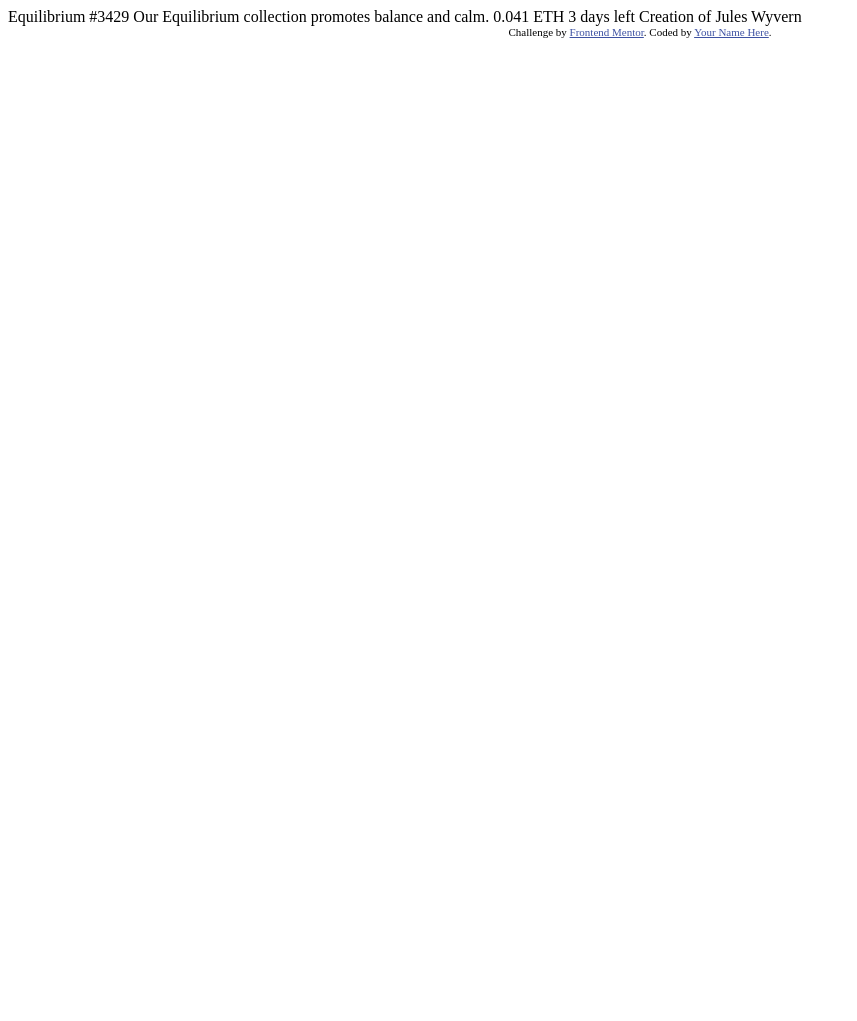
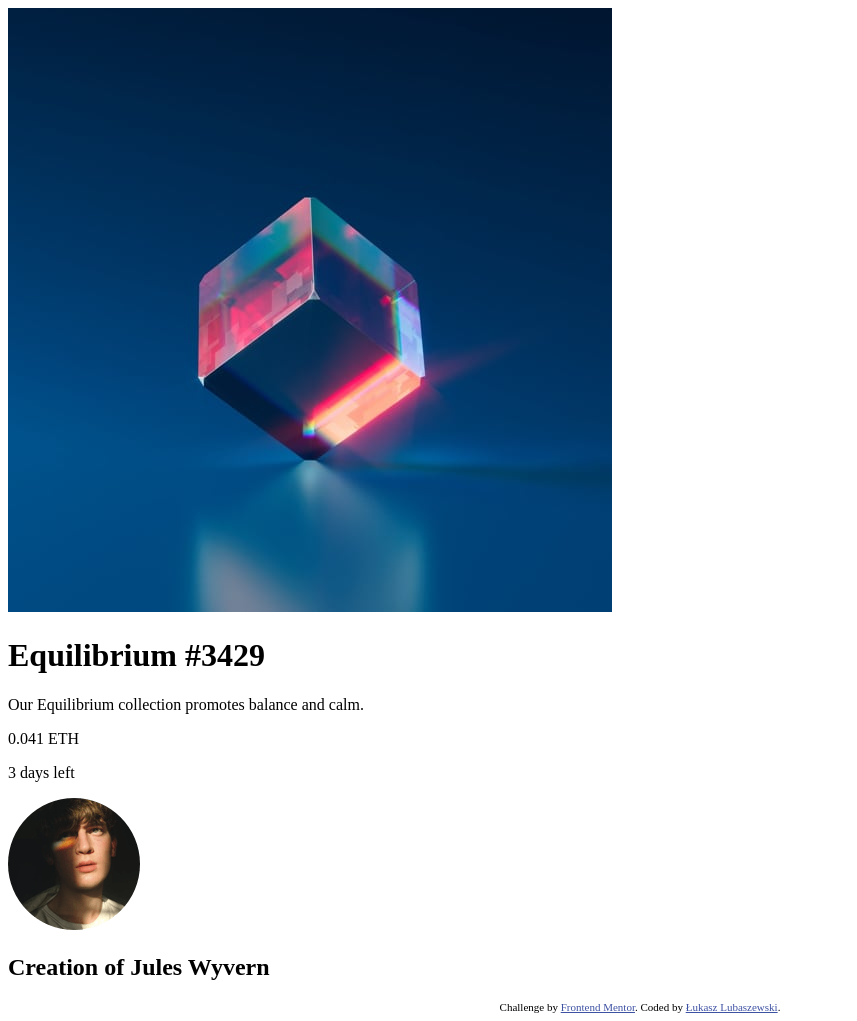
Before and after one commit to luckyszakul0/FM-NFT-preview-card-component, a plain HTML site: page index.html in a window 1280 px wide. Shown: the whole page, without its empty margins (0-857 px from the left). Before the commit the page ends 800 px from the top, so only its background shows below. Drawn offline with Linux system fonts and the light colour scheme.

Commit message:
made file structure

```diff
--- a/index.html
+++ b/index.html
@@ -3,31 +3,31 @@
 <head>
   <meta charset="UTF-8">
   <meta name="viewport" content="width=device-width, initial-scale=1.0"> <!-- displays site properly based on user's device -->
-
   <link rel="icon" type="image/png" sizes="32x32" href="./images/favicon-32x32.png">
-
+  <link rel="stylesheet" href="./css/main.min.css">
   <title>Frontend Mentor | NFT preview card component</title>
-
-  <!-- Feel free to remove these styles or customise in your own stylesheet 👍 -->
-  <style>
-    .attribution { font-size: 11px; text-align: center; }
-    .attribution a { color: hsl(228, 45%, 44%); }
-  </style>
 </head>
 <body>
 
-  Equilibrium #3429
+  <main>
+    <img src="./images/image-equilibrium.jpg" alt="Equilibrium NFT">
+    <h1>Equilibrium #3429</h1>
+    <p>Our Equilibrium collection promotes balance and calm.</p>
+    <div>
+      <p>0.041 ETH</p>
+      <p>3 days left</p>
+    </div>
+    <section>
+      <img src="./images/image-avatar.png" alt="Photo of the creator">
+      <!--I've decided to put this text as a heading to help SEO when looking for Jules Wyvern-->
+      <h2>Creation of Jules Wyvern</h2>
+    </section>
+  </main>
 
-  Our Equilibrium collection promotes balance and calm.
+  <footer class="attribution">
+    Challenge by <a href="https://www.frontendmentor.io?ref=challenge" target="_blank">Frontend Mentor</a>.
+    Coded by <a href="https://github.com/luckyszakul0" target="_blank">Łukasz Lubaszewski</a>.
+  </footer>
 
-  0.041 ETH
-  3 days left
-
-  Creation of Jules Wyvern
-
-  <div class="attribution">
-    Challenge by <a href="https://www.frontendmentor.io?ref=challenge" target="_blank">Frontend Mentor</a>.
-    Coded by <a href="#">Your Name Here</a>.
-  </div>
 </body>
 </html>
--- /dev/null
+++ b/scss/base/_index.scss
@@ -0,0 +1,3 @@
+@forward './base';
+@forward './reset';
+@forward './typography';
--- /dev/null
+++ b/scss/layout/_footer.scss
@@ -0,0 +1,7 @@
+.attribution{
+    font-size: 11px;
+    text-align: center;
+}
+.attribution a{
+    color: hsl(228, 45%, 44%);
+}
--- /dev/null
+++ b/scss/layout/_index.scss
@@ -0,0 +1,2 @@
+@forward './footer';
+@forward './main';
--- /dev/null
+++ b/scss/main.scss
@@ -0,0 +1,2 @@
+@use './base';
+@use './layout';
--- /dev/null
+++ b/scss/utilities/_index.scss
@@ -0,0 +1,2 @@
+@forward './mixins';
+@forward './variables';
```
Also changed, not shown: css/main.min.css (added), scss/base/_base.scss (added), scss/base/_reset.scss (added), scss/base/_typography.scss (added), scss/layout/_main.scss (added), scss/utilities/_mixins.scss (added), scss/utilities/_variables.scss (added), 1 other file.
